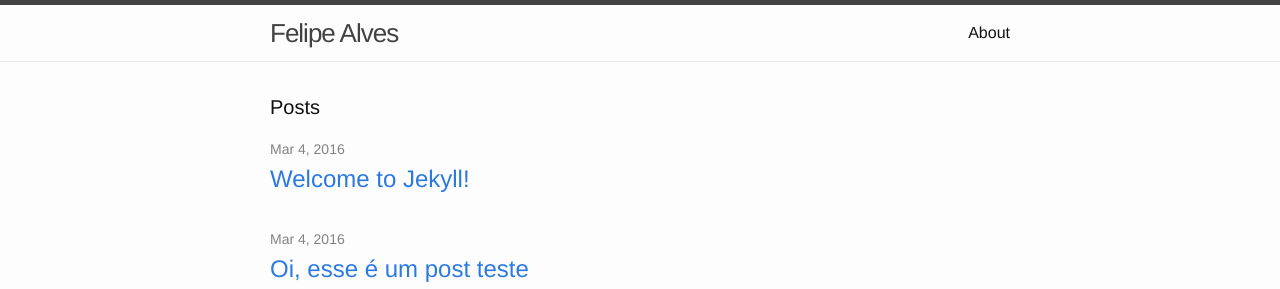
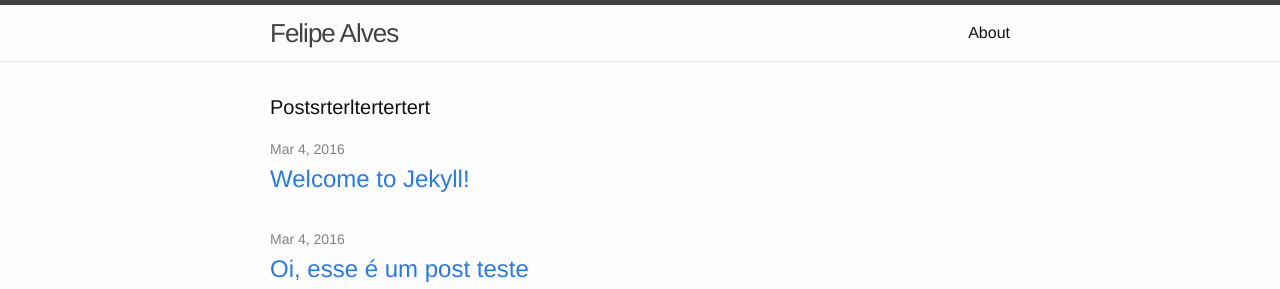
Before and after one commit to felipealvescosta/blog, a Jekyll site: the page built from index.html, in a window 1280 px wide. Shown: the top 289 px of the page. Built offline with Jekyll 4.4.1, drawn with Linux system fonts in a browser that asks for light colours.

Commit message:
Update index.html

```diff
--- a/index.html
+++ b/index.html
@@ -4,7 +4,7 @@
 
 <div class="home">
 
-  <h1 class="page-heading">Posts</h1>
+  <h1 class="page-heading">Postsrterltertertert</h1>
 
   <ul class="post-list">
     {% for post in site.posts %}
```
